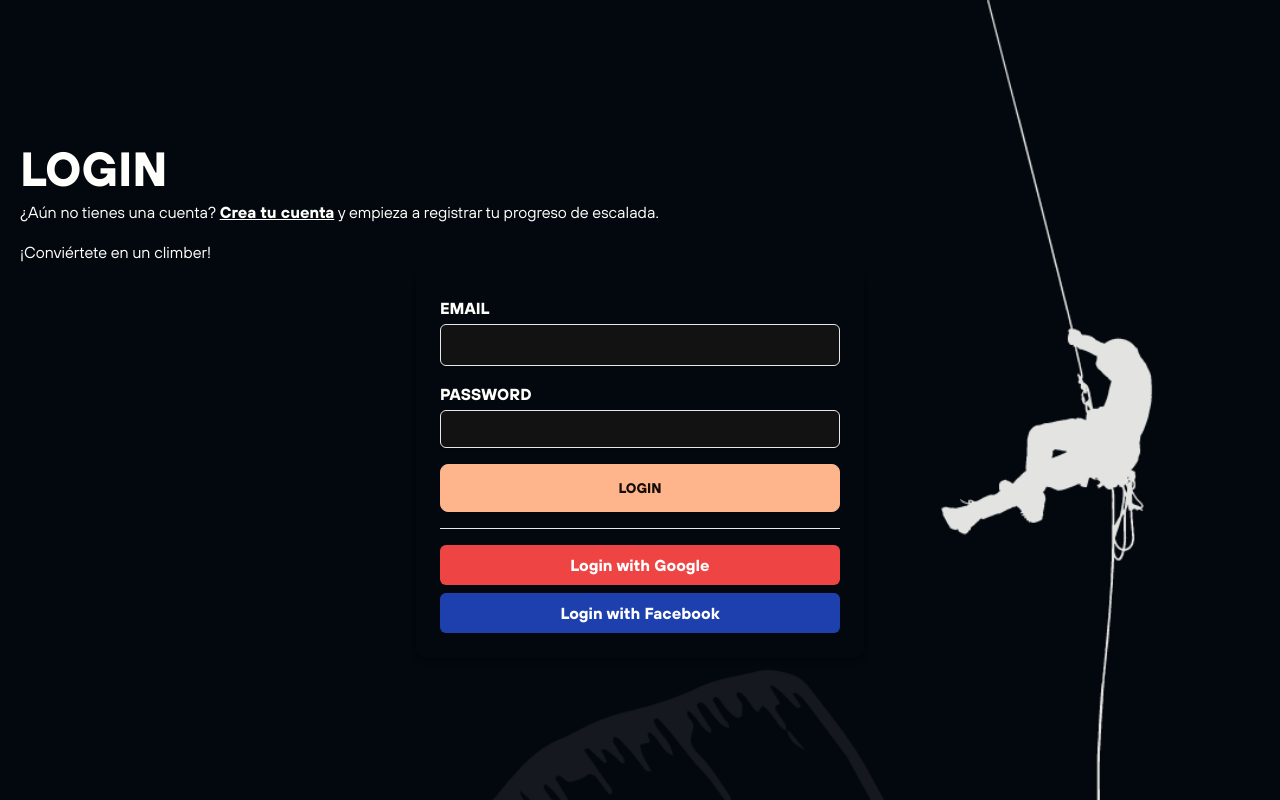
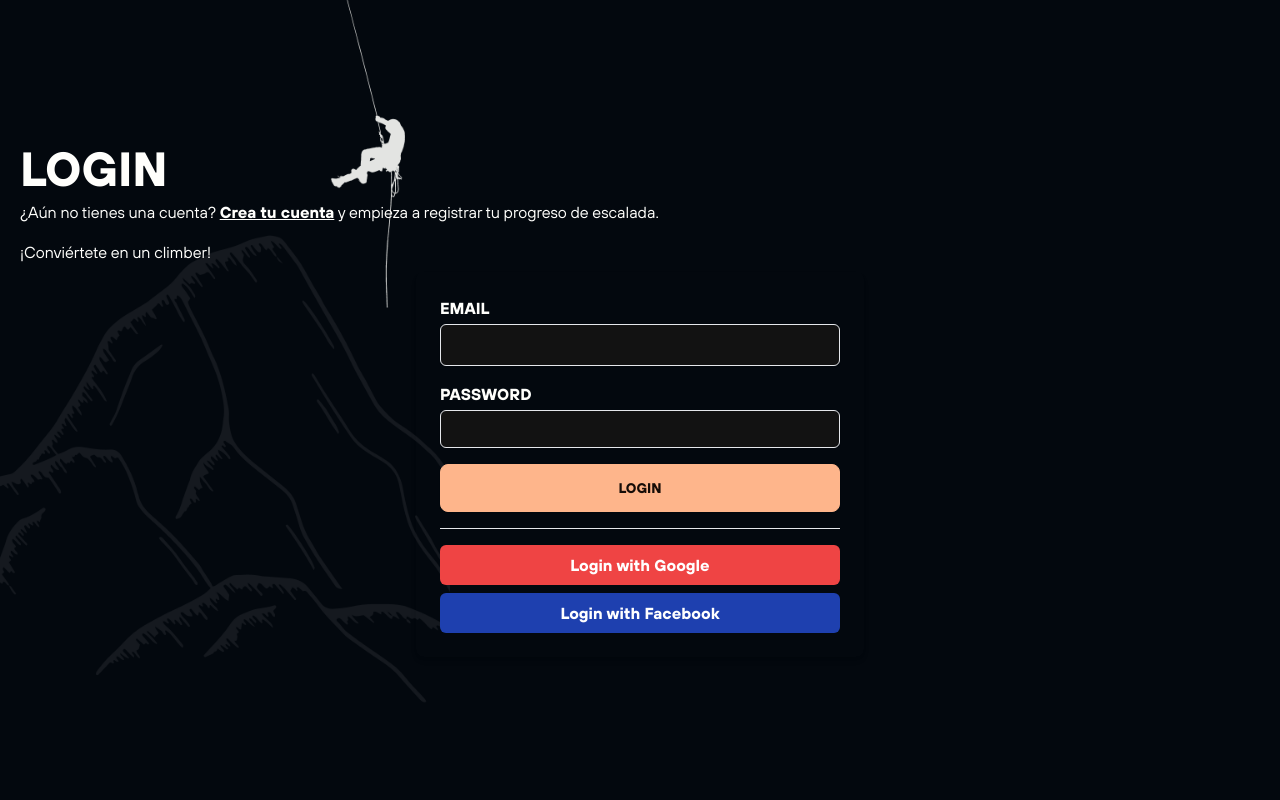
Before and after one commit to tomi-casabona/climbify, a React (Vite) app: page /login in a window 1280 px wide. Built offline with nearby package versions, Linux system fonts and the light colour scheme; no server answers.

Commit message:
background size

```diff
--- a/src/index.css
+++ b/src/index.css
@@ -1,6 +1,7 @@
 html[data-theme="light"] {
 	background-image: url("/public/backgroundImages/bg-img-light.png");
 	background-size: cover;
+	background-size: contain;
 	background-repeat: no-repeat;
 }
 
@@ -9,6 +10,7 @@ html[data-theme="dark"] {
 	background-image: url("/public/backgroundImages/bg-img-dark.png");
 	background-size: cover;
 	background-repeat: no-repeat;
+	background-size: contain;
 }
 /* styles.css */
 @import url("https://fonts.googleapis.com/css2?family=Poppins:wght@400;500;600;700&display=swap");
```
